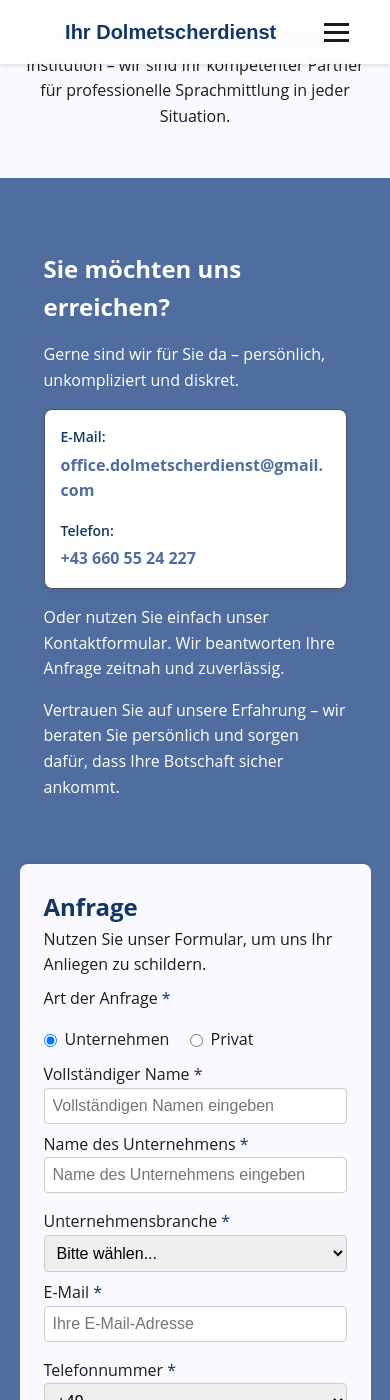
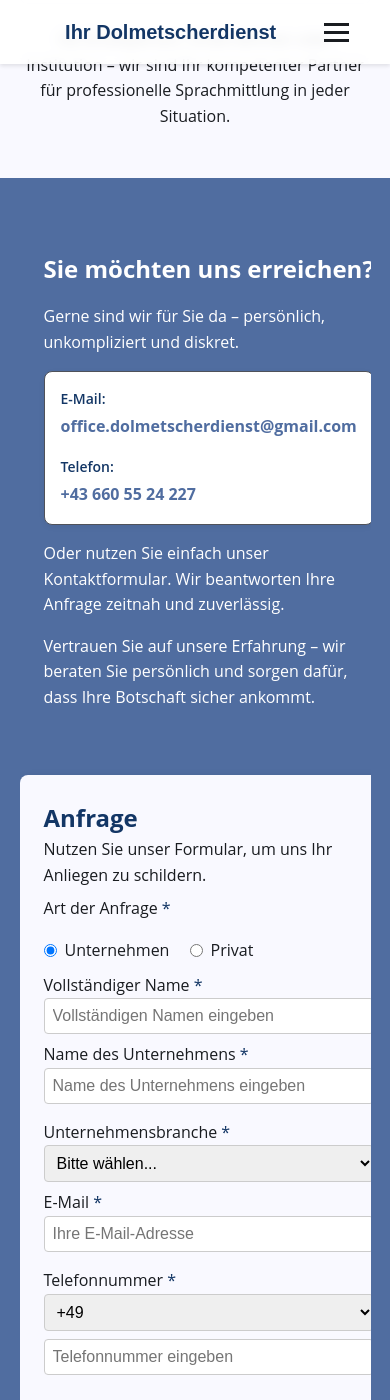
Before and after one commit to msarkaria/IhrDolmetscherdienst, a Jekyll site: the page built from index.html, in a window 390 px wide and 1400 px high, scrolled down 5186 px. Built offline with Jekyll 4.4.1, drawn with Linux system fonts in a browser that asks for light colours; nearby versions of some CDN libraries.

Commit message:
fixed stylings

```diff
--- a/assets/style2.css
+++ b/assets/style2.css
@@ -526,7 +526,8 @@
   /*font-size: var(--fs-lg);*/
   font-weight: 700;
   color: var(--color-accent);
-  word-break: break-word;
+  word-break: keep-all;
+  overflow-wrap: break-word;
 }
 .contact-value:hover {
   text-decoration: underline;
@@ -869,4 +870,8 @@
   .hero-content h1 { font-size: 1.8rem; }
   .hero-content p { font-size: 0.9rem; }
   .contact-box { padding: var(--spacing-md); }
+  .radio-group {
+    flex-direction: column; /* stack vertically */
+    gap: 0.5rem; /* tighter spacing when stacked */
+  }
 }
```
